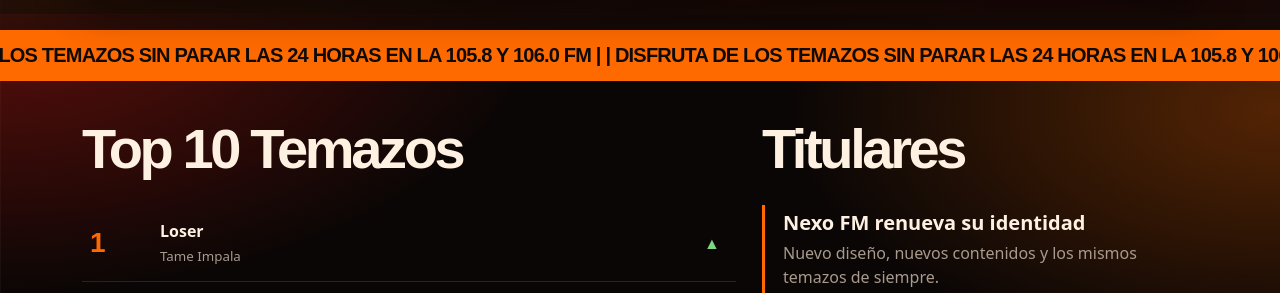
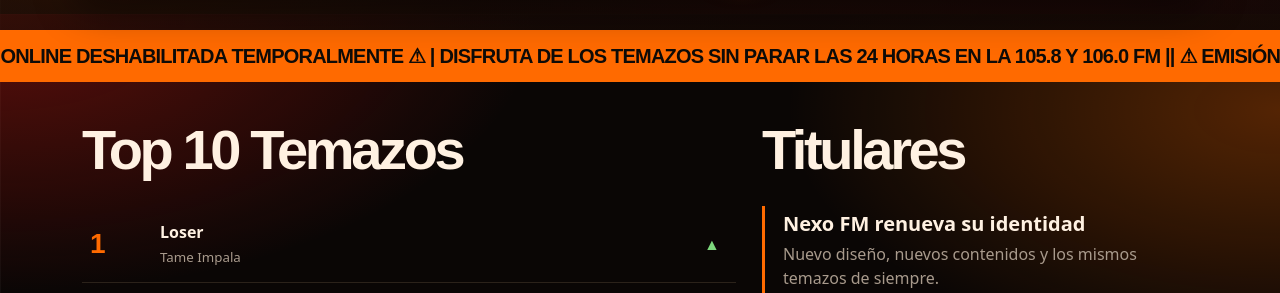
Before and after one commit to TRSNET-ESP/nexofm, a plain HTML site: page index.html in a window 1280 px wide. Shown: the part 786-1079 px from the top of the page. Drawn offline with Linux system fonts and the light colour scheme; no server answers; a web font is replaced by a local one.

Commit message:
Update index.html

```diff
--- a/index.html
+++ b/index.html
@@ -4,7 +4,7 @@
 <section class="hero"><div class="wrap"><div><h1><span>SOLO</span><span class="o">TEMAZOS</span></h1><p class="sub">Música non-stop, entrevistas y el mejor directo. Sintoniza Burgos 106.0 o Cantabria 105.8.</p></div>
 </div></section>
 <section class="nowband"><div class="nbg" data-bg aria-hidden="true"></div><div class="wrap"><div class="now"><div class="now-main"><img data-cover class="cover" alt="Carátula" width="150" height="150" hidden><div class="now-txt"><small>AHORA SUENA</small><h2 data-now>Nexo FM</h2><p data-nowd>Solo hits, 24 horas</p><p class="song" data-song></p></div></div><div><div class="pg"><i id="pgb"></i></div><p>Después: <b data-next>Más temazos</b></p><div class="cta"><button class="pb" data-play aria-label="Escuchar en directo"><svg viewBox="0 0 24 24"><path d="M8 5v14l11-7z"/></svg></button><div class="eq live" style="flex:1"></div></div></div></div></div></section>
-<div class="tk" aria-hidden="true"><div>| DISFRUTA DE LOS TEMAZOS SIN PARAR LAS 24 HORAS EN LA 105.8 Y 106.0 FM | | DISFRUTA DE LOS TEMAZOS SIN PARAR LAS 24 HORAS EN LA 105.8 Y 106.0 FM | | DISFRUTA DE LOS TEMAZOS SIN PARAR LAS 24 HORAS EN LA 105.8 Y 106.0 FM |</div></div>
+<div class="tk" aria-hidden="true"><div>| ⚠ EMISIÓN ONLINE DESHABILITADA TEMPORALMENTE ⚠ |  DISFRUTA DE LOS TEMAZOS SIN PARAR LAS 24 HORAS EN LA 105.8 Y 106.0 FM || ⚠ EMISIÓN ONLINE DESHABILITADA TEMPORALMENTE ⚠ |</div></div>
 <div class="wrap">
 <section class="sec two" id="noticias"><div><h2 class="t2">Top 10 Temazos</h2><ol class="top" id="chart"></ol></div>
 <div><h2 class="t2">Titulares</h2><div class="news"><article class="nw"><h3>Nexo FM renueva su identidad</h3><p>Nuevo diseño, nuevos contenidos y los mismos temazos de siempre.</p></article><article class="nw"><h3>Santander, próximamente en el dial</h3><p>Nexo FM sigue creciendo. Consulta todas las frecuencias.</p></article><article class="nw"><h3>Entrevistas y estrenos muy pronto</h3><p>Vuelve cada semana a Nexo FM.</p></article></div></div></section>
```
